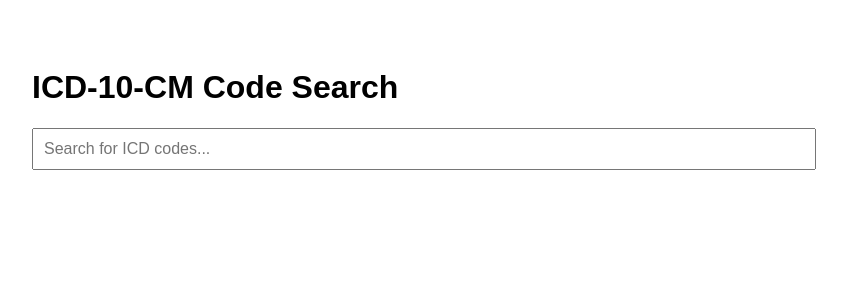
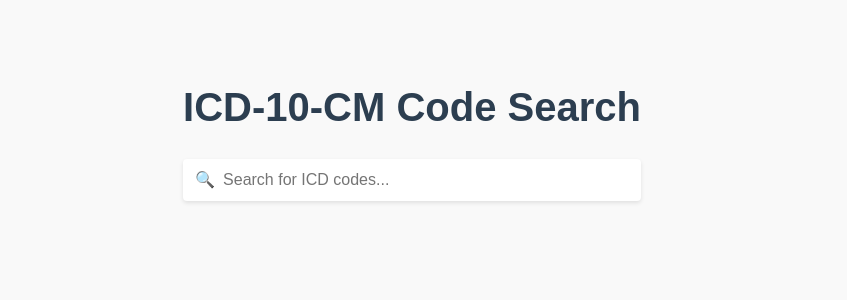
Before and after one commit to jeffreydao/icd10-code-search, a Vue app: page / in a window 1280 px wide. Shown: the top 300 px of the page, without its empty margins (228-1075 px from the left). Built offline with nearby package versions, Linux system fonts and the light colour scheme.

Commit message:
💄 : front end updates

```diff
--- a/src/App.vue
+++ b/src/App.vue
@@ -1,12 +1,14 @@
 <template>
   <div id="app">
+    <div class="container">
       <h1>ICD-10-CM Code Search</h1>
       <div class="search-container">
         <input v-model="searchQuery" @input="debouncedSearch" type="text" placeholder="Search for ICD codes...">
+        <span class="search-icon">🔍</span>
       </div>
-    <div v-if="loading">Loading...</div>
-    <div v-else-if="error">{{ error }}</div>
-    <div v-else-if="groupedResults.length === 0 && searchQuery">No results found</div>
+      <div v-if="loading" class="loading">Loading...</div>
+      <div v-else-if="error" class="error">{{ error }}</div>
+      <div v-else-if="groupedResults.length === 0 && searchQuery" class="no-results">No results found</div>
       <div v-else class="results">
         <div v-for="(group, index) in groupedResults" :key="index" class="result-group">
           <div class="result-item level-1">
@@ -16,6 +18,7 @@
             <strong>{{ child.formatted_code }}</strong>: {{ child.description }}
             <div v-for="grandchild in child.children" :key="grandchild.formatted_code" class="result-item level-3">
               <strong>{{ grandchild.formatted_code }}</strong>: {{ grandchild.description }}
+            </div>
           </div>
         </div>
       </div>
@@ -106,45 +109,149 @@ export default {
 </script>
 
 <style>
+* {
+  box-sizing: border-box;
+}
+
+body {
+  font-family: 'Arial', 'Helvetica', sans-serif;
+  line-height: 1.6;
+  color: #333;
+  background-color: #f9f9f9;
+}
+
 #app {
-  font-family: Arial, sans-serif;
-  max-width: 800px;
-  margin: 0 auto;
+  display: flex;
+  justify-content: center;
   padding: 20px;
 }
 
-.search-container {
-  margin-bottom: 20px;
+.container {
+  max-width: 800px;
+  width: 100%;
+}
+
+h1 {
+  text-align: center;
+  margin-bottom: 30px;
+  font-size: 2.5rem;
+  color: #2c3e50;
 }
 
 input {
   width: 100%;
-  padding: 10px;
+  padding: 12px 40px;
   font-size: 16px;
+  border: none;
+  border-radius: 4px;
+  box-shadow: 0 2px 4px rgba(0, 0, 0, 0.1);
+  transition: box-shadow 0.3s ease, background-color 0.3s ease;
+  background-color: #ffffff;
+}
+
+input:focus {
+  outline: none;
+  box-shadow: 0 4px 8px rgba(0, 0, 0, 0.2);
+  background-color: #ffffff;
+  transform: scale(1.01);
 }
 
 .result-group {
   margin-bottom: 20px;
+  background-color: #ffffff;
+  border-radius: 4px;
+  box-shadow: 0 2px 4px rgba(0, 0, 0, 0.1);
+  overflow: hidden;
+  animation: fadeIn 0.3s ease-out;
+  transition: box-shadow 0.3s ease;
+}
+
+.result-group:hover {
+  box-shadow: 0 4px 8px rgba(0, 0, 0, 0.15);
 }
 
 .result-item {
-  margin-bottom: 5px;
-  padding: 5px;
-  background-color: #f0f0f0;
-  border-radius: 4px;
+  padding: 15px;
+  border-bottom: 1px solid #e0e0e0;
+  transition: background-color 0.2s ease;
+}
+
+.result-item:last-child {
+  border-bottom: none;
+}
+
+.result-item:hover {
+  background-color: #f5f5f5;
 }
 
 .level-1 {
   font-weight: bold;
+  background-color: #E3F2FD;
+  color: #1976D2;
+  font-size: 1.1rem;
 }
 
 .level-2 {
-  margin-left: 20px;
-  background-color: #f5f5f5;
+  padding-left: 30px;
+  font-size: 1rem;
 }
 
 .level-3 {
-  margin-left: 40px;
-  background-color: #fafafa;
+  padding-left: 45px;
+  font-size: 0.95rem;
+  color: #616161;
+}
+
+.loading, .error, .no-results {
+  text-align: center;
+  padding: 20px;
+  color: #757575;
+  font-style: italic;
+  animation: fadeIn 0.3s ease-out;
+}
+
+@keyframes pulse {
+  0% { opacity: 0.6; }
+  50% { opacity: 1; }
+  100% { opacity: 0.6; }
+}
+
+.loading {
+  animation: pulse 1.5s infinite ease-in-out;
+}
+
+.search-icon {
+  position: absolute;
+  left: 12px;
+  top: 50%;
+  transform: translateY(-50%);
+  color: #9e9e9e;
+  pointer-events: none;
+  transition: color 0.2s ease;
+}
+
+.search-container:hover .search-icon {
+  color: #1976D2;
+}
+
+#app {
+  display: flex;
+  justify-content: center;
+  padding: 20px;
+}
+
+.container {
+  max-width: 800px;
+  width: 100%;
+}
+
+h1 {
+  text-align: center;
+  margin-bottom: 20px;
+}
+
+.search-container {
+  position: relative;
+  margin-bottom: 20px;
 }
 </style>
```
Also changed, not shown: package.json (+6 -2 lines), server.js (+8 -6 lines), 1 other file (tests, documents, lock files or other folders). Lines whose indentation alone changed are shown as unchanged.
